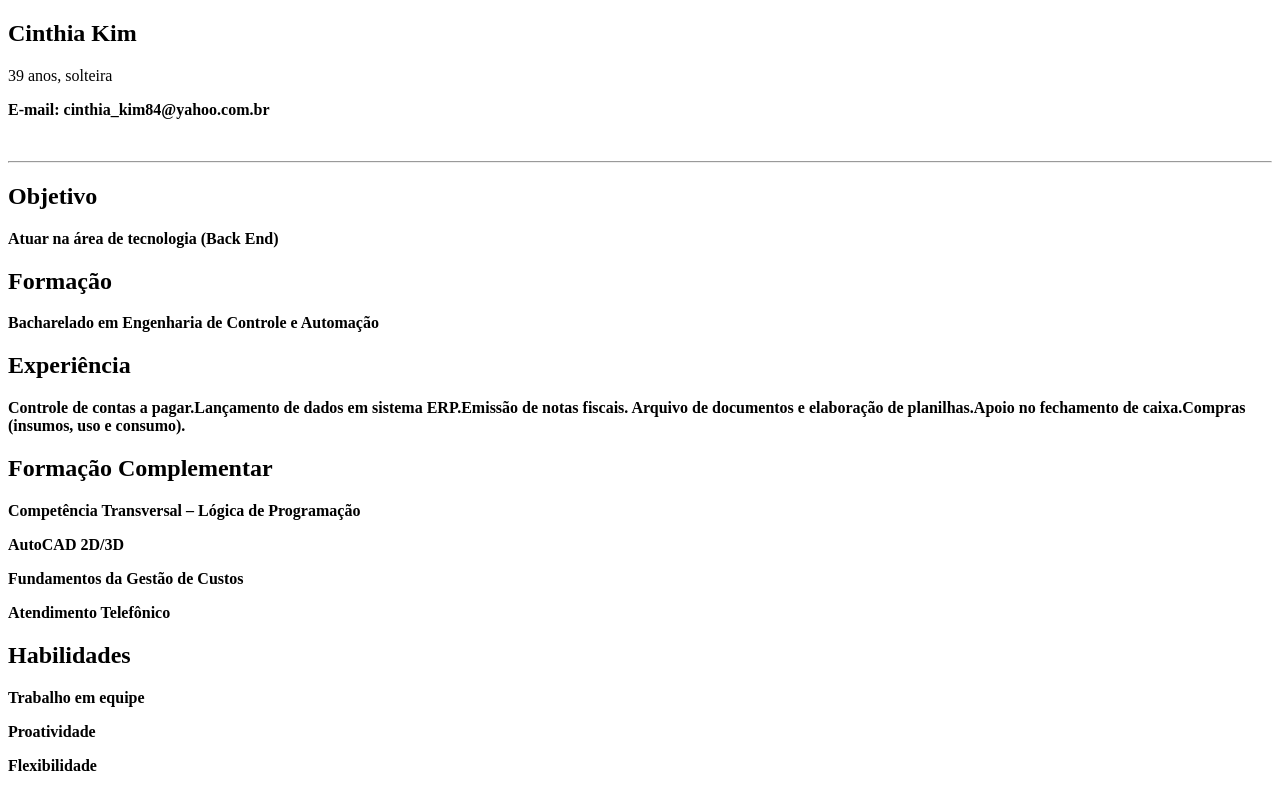
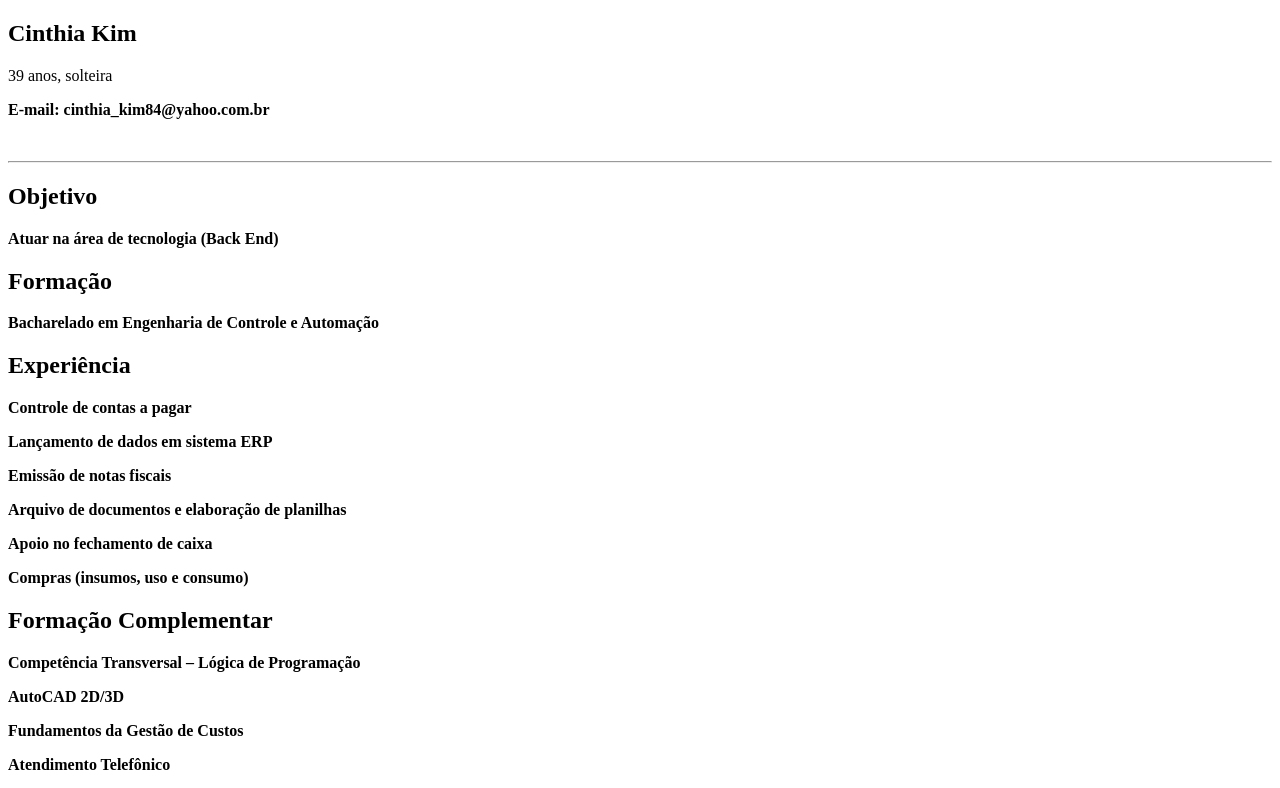
Before and after one commit to CinthiaKim/curriculo, a plain HTML site: page index.html in a window 1280 px wide. Shown: the top 788 px of the page. Drawn offline with Linux system fonts and the light colour scheme.

Commit message:
Alteração 5

```diff
--- a/index.html
+++ b/index.html
@@ -15,8 +15,12 @@
     <h2>Formação</h2>
     <p>Bacharelado em Engenharia de Controle e Automação</p>
     <h2>Experiência</h2>
-    <p>Controle de contas a pagar.Lançamento de dados em sistema ERP.Emissão de notas fiscais.
-    Arquivo de documentos e elaboração de planilhas.Apoio no fechamento de caixa.Compras (insumos, uso e consumo).</p>
+    <p>Controle de contas a pagar</p>
+    <p>Lançamento de dados em sistema ERP</p>
+    <p>Emissão de notas fiscais</p>
+    <p>Arquivo de documentos e elaboração de planilhas</p>
+    <p>Apoio no fechamento de caixa</p>
+    <p>Compras (insumos, uso e consumo)</p>
     <h2>Formação Complementar</h2>
     <p>Competência Transversal – Lógica de Programação</p>
     <p>AutoCAD 2D/3D</p>
```
